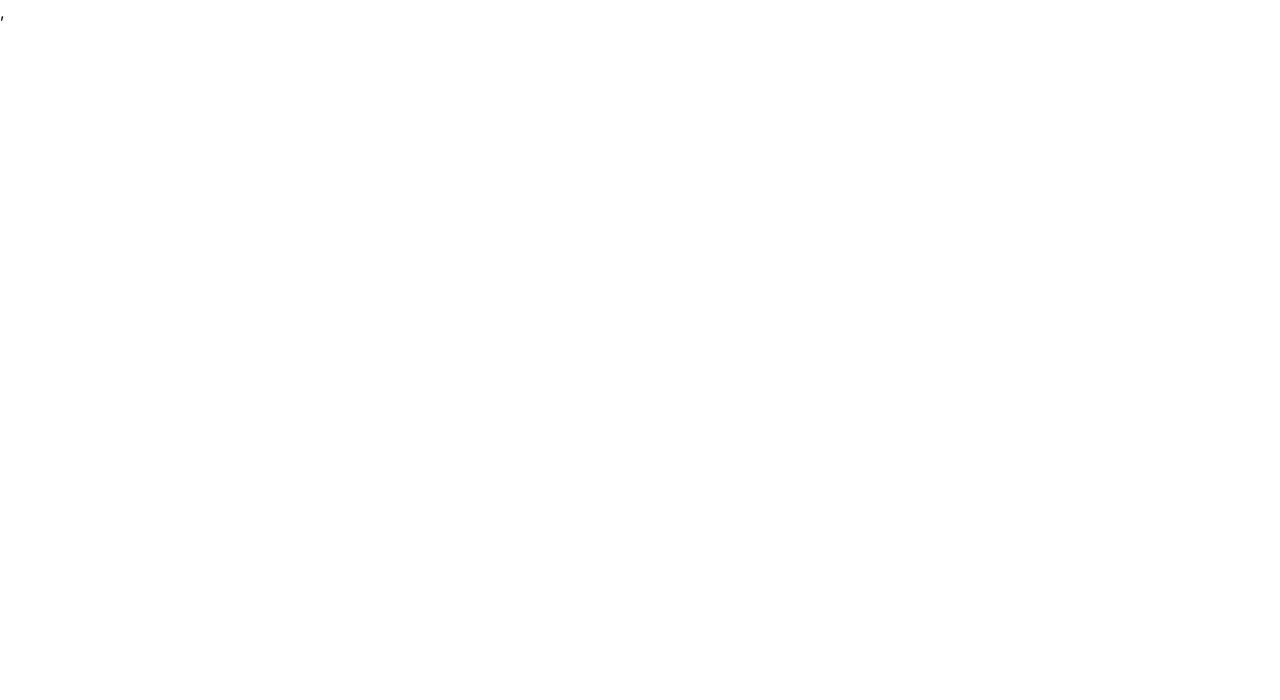
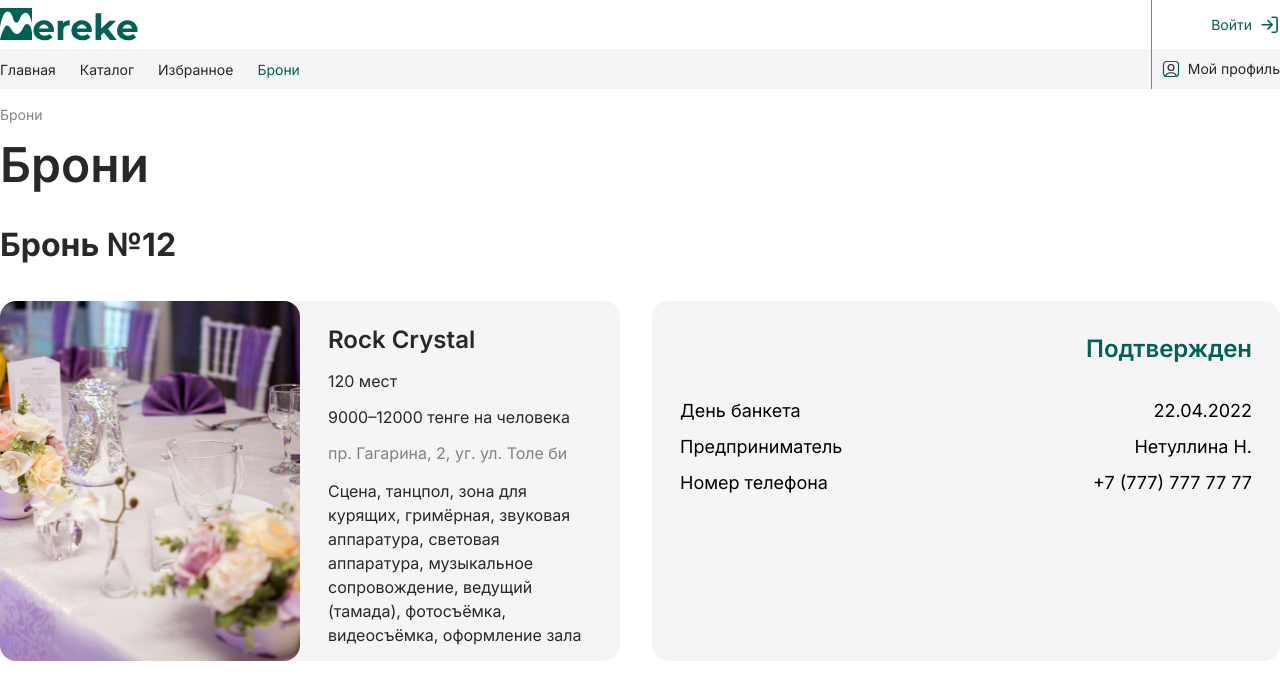
Before and after one commit to askar200018/mereke-frontend, a React (Create React App) app: page /#/bookings in a window 1280 px wide. Before the commit this address had no page. Shown: the top 700 px of the page. Built offline with nearby package versions, Linux system fonts and the light colour scheme.

Commit message:
feature: add bookings

```diff
--- a/src/components/Navbar.tsx
+++ b/src/components/Navbar.tsx
@@ -38,7 +38,14 @@ const Navbar = () => {
             </NavLink>
           </li>
           <li>
-            <a className="text-sm text-black-text cursor-pointer hover:text-primary">Брони</a>
+            <NavLink
+              to="bookings"
+              className={({ isActive }) => `
+                text-sm cursor-pointer hover:text-primary
+                ${isActive ? 'text-primary' : 'text-black-text'}
+              `}>
+              Брони
+            </NavLink>
           </li>
         </ul>
         <div className="flex items-center space-x-4">
--- a/src/index.tsx
+++ b/src/index.tsx
@@ -17,6 +17,7 @@ import Category from './pages/Category';
 import Favourites from './pages/Favourites';
 import Profile from './pages/Profile';
 import ScrollToTop from './components/ScrollToTop';
+import Bookings from './pages/Bookings';
 
 import './index.scss';
 
@@ -35,6 +36,7 @@ ReactDOM.render(
             </Route>
             <Route path="profile" element={<Profile />} />
             <Route path="favourites" element={<Favourites />} />
+            <Route path="bookings" element={<Bookings />} />
             <Route index element={<Home />} />
           </Route>
           <Route path="auth" element={<Auth />} />
@@ -42,7 +44,6 @@ ReactDOM.render(
         </Routes>
       </HashRouter>
     </Provider>
-    ,
   </React.StrictMode>,
   document.getElementById('root'),
 );
--- /dev/null
+++ b/src/pages/Bookings.tsx
@@ -0,0 +1,48 @@
+import Breadcrumbs from '../components/Breadcrumbs';
+import ProductCard from '../components/ProductCard';
+
+const Bookings = () => {
+  const breadcrumbs = ['Брони'];
+
+  return (
+    <div className="pt-4 pb-20">
+      <div className="container mx-auto">
+        <div className="mb-4">
+          <Breadcrumbs breadcrumbs={breadcrumbs} />
+        </div>
+        <h2 className="mb-8 text-5xl font-semibold text-black-text">Брони</h2>
+        <div>
+          <ul>
+            <li>
+              <h4 className=" mb-8 text-headline3 font-bold text-black-text">Бронь №12</h4>
+              <div className="flex justify-between space-x-8">
+                <ProductCard />
+                <div className="flex-1 py-8 px-7 bg-background rounded-2xl">
+                  <h5 className="mb-8 text-2xl font-semibold text-primary text-right">
+                    Подтвержден
+                  </h5>
+                  <ul>
+                    <li className="flex justify-between mb-2">
+                      <span className="text-lg font-normal text-black">День банкета</span>
+                      <span className="text-lg font-normal text-black">22.04.2022</span>
+                    </li>
+                    <li className="flex justify-between mb-2">
+                      <span className="text-lg font-normal text-black">Предприниматель</span>
+                      <span className="text-lg font-normal text-black">Нетуллина Н.</span>
+                    </li>
+                    <li className="flex justify-between mb-2">
+                      <span className="text-lg font-normal text-black">Номер телефона</span>
+                      <span className="text-lg font-normal text-black">+7 (777) 777 77 77</span>
+                    </li>
+                  </ul>
+                </div>
+              </div>
+            </li>
+          </ul>
+        </div>
+      </div>
+    </div>
+  );
+};
+
+export default Bookings;
```
